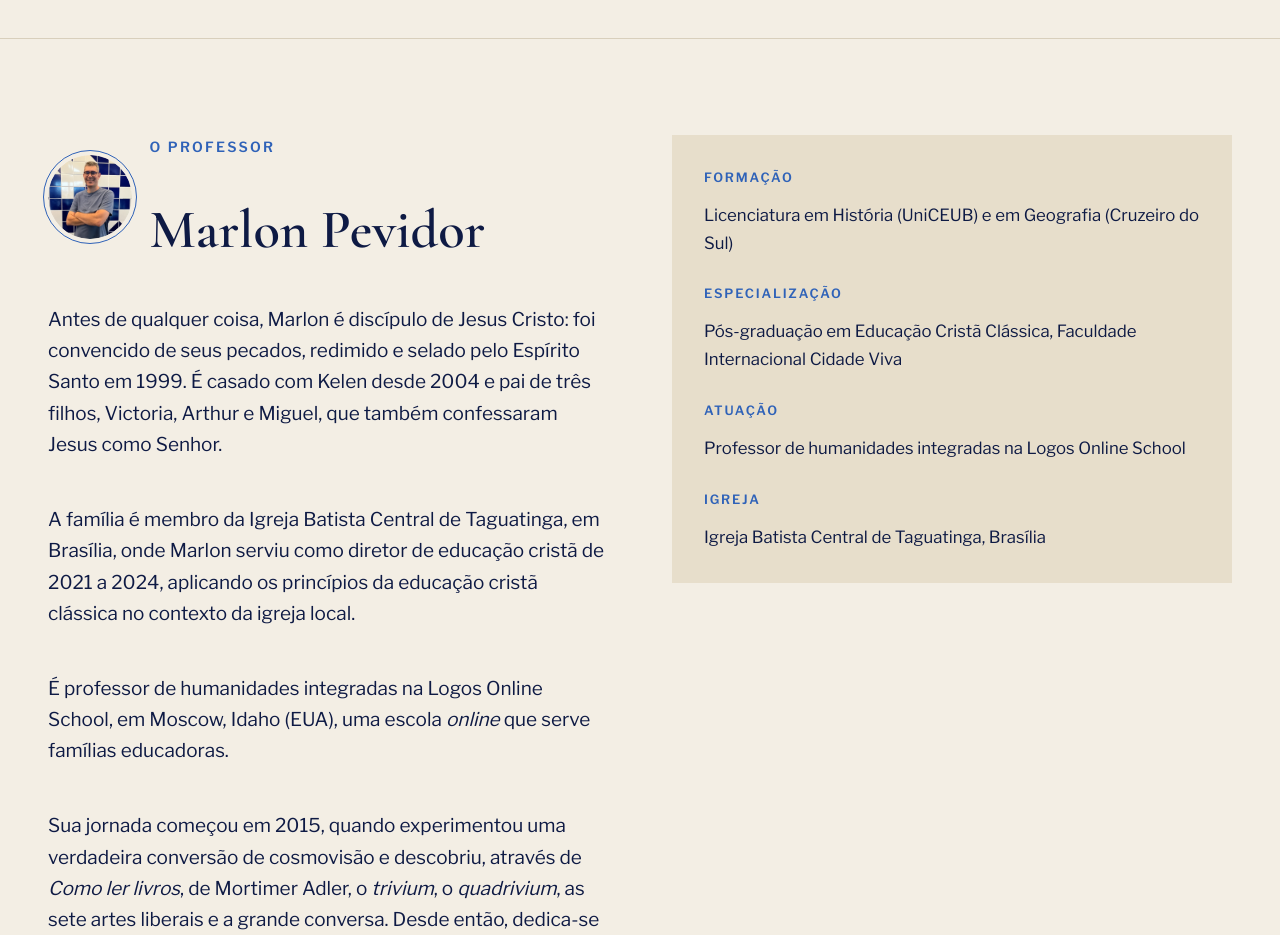
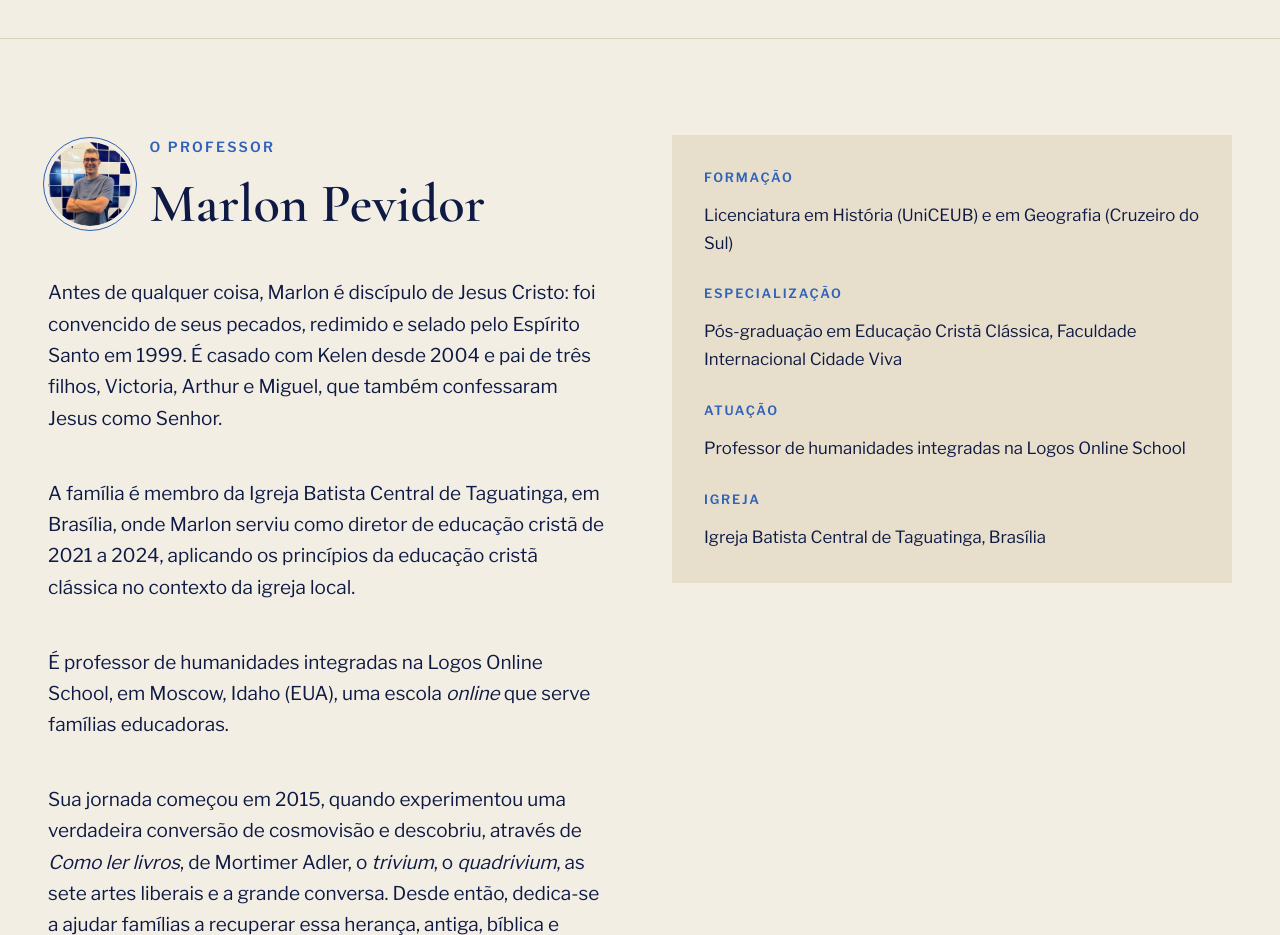
Before and after one commit to marlonpevidor/landing-page, a plain HTML site: page index.html in a window 1280 px wide. Shown: the part 3040-3975 px from the top of the page. Drawn offline with nearby package versions, Linux system fonts and the light colour scheme.

Commit message:
Seção O professor: rótulo e nome à distância de uma troca de linha do texto
Co-Authored-By: Claude Opus 5.5 <noreply@anthropic.com>
Claude-Session: https://claude.ai/code/session_019zbxNExRumNR7DhoC4HdTc

```diff
--- a/estilo.css
+++ b/estilo.css
@@ -372,7 +372,8 @@ footer span { font-size: .85rem; font-weight: 600; letter-spacing: .14em; text-t
 
 /* rótulo + título com a foto pequena em círculo à esquerda (seção "O professor") */
 .byline { display: flex; align-items: center; gap: 1.1rem; }
-.byline > div { display: grid; gap: var(--block-gap); }
+/* exceção pedida pelo professor: rótulo e nome ao lado da foto ficam à distância de uma troca de linha do texto */
+.byline > div { display: grid; gap: 17px; gap: calc(1.65em - 1cap); }
 .byline img { margin-block: 5px; width: 84px; height: 84px; flex: none; border-radius: 50%; object-fit: cover; outline: 1px solid var(--azure); outline-offset: 4px; }
 @media (max-width: 760px) { .byline img { width: 68px; height: 68px; } }
 
```
Also changed, not shown: 1 other file.
